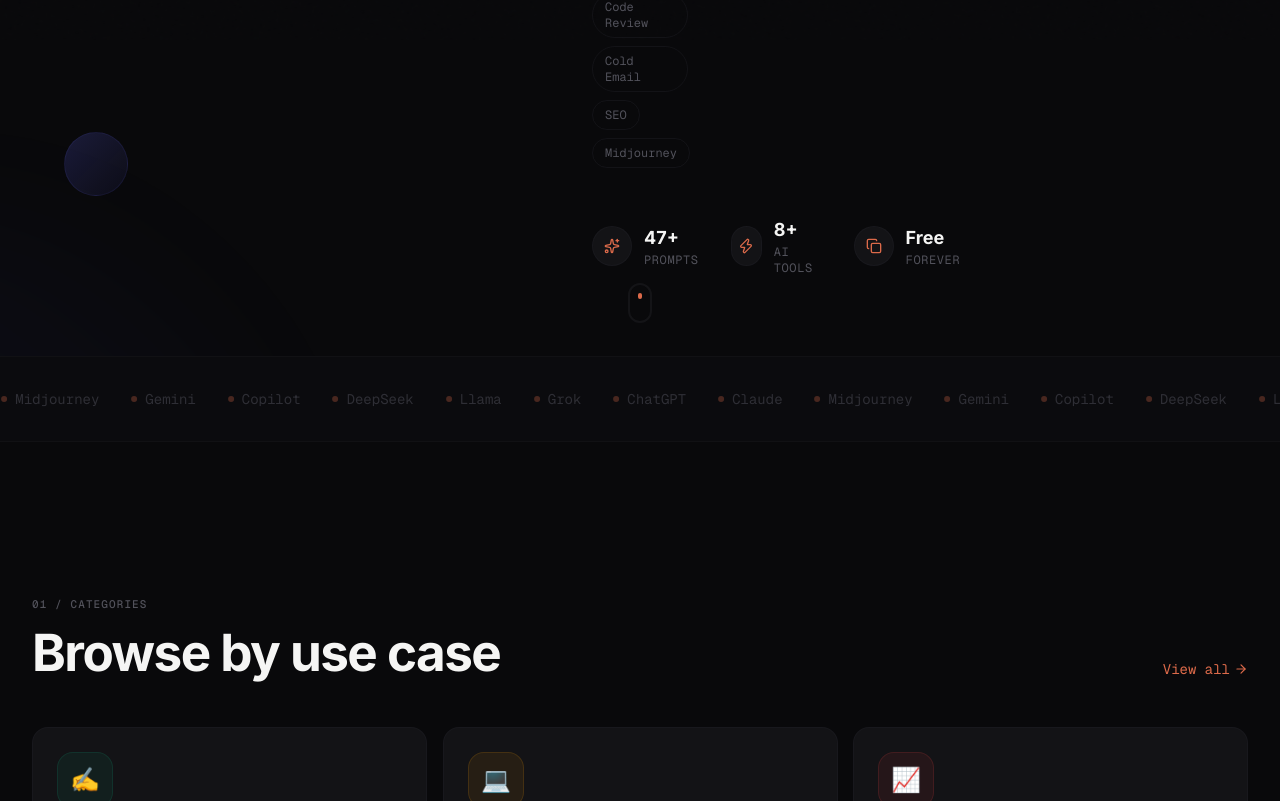
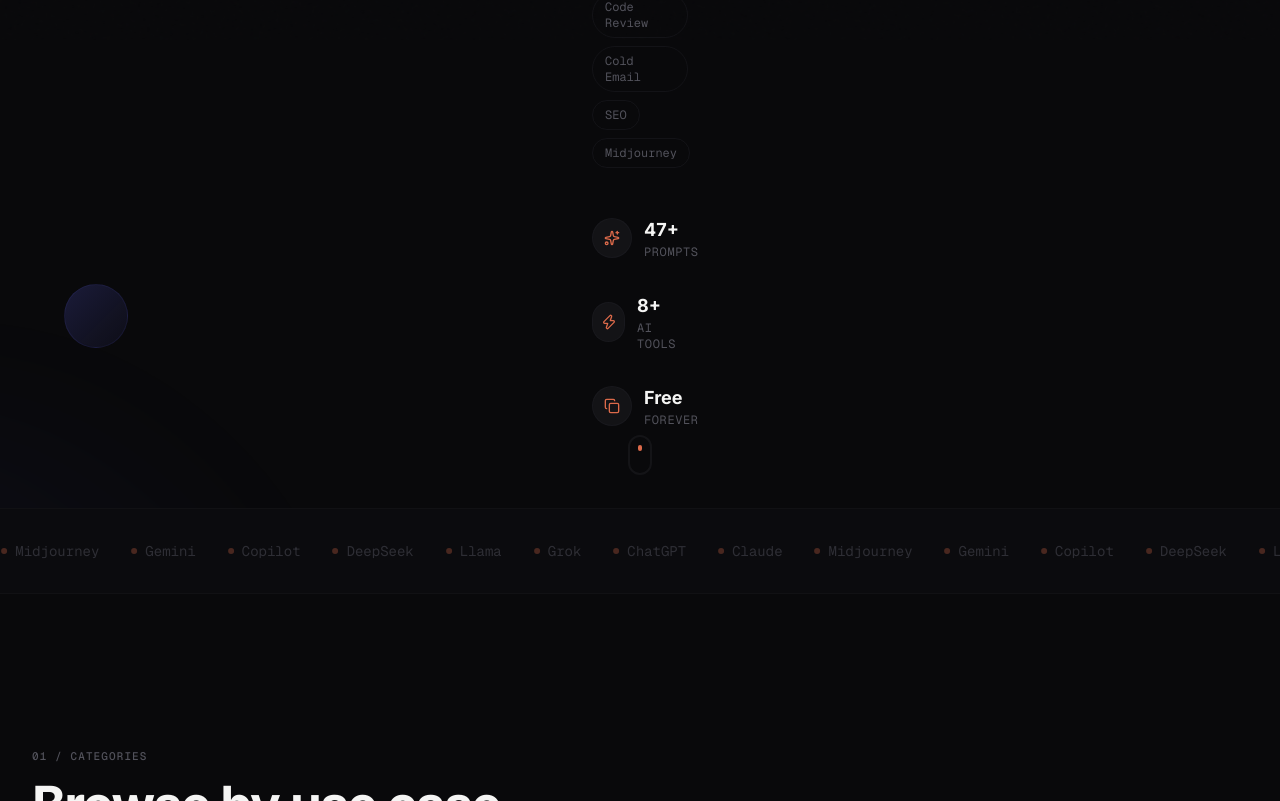
Before and after one commit to sinzo8771-prog/Prompt-Vault, a Next.js app: page / in a window 1280 px wide. Shown: the part 1480-2281 px from the top of the page. Built offline with nearby package versions, Linux system fonts and the light colour scheme; no server answers.

Commit message:
fix: Hero section - extract useTransform to separate component, improve responsive stats layout

```diff
--- a/src/app/page.tsx
+++ b/src/app/page.tsx
@@ -9,7 +9,7 @@
 import { CategoryCard } from "@/components/CategoryCard";
 import { ScrollReveal } from "@/components/ScrollReveal";
 import Link from "next/link";
-import { ArrowRight, Sparkles, Zap, Globe } from "lucide-react";
+import { ArrowRight, Sparkles, Zap, Globe, Heart } from "lucide-react";
 
 export const revalidate = 60;
 
@@ -198,6 +198,3 @@
     </>
   );
 }
-
-// Need to import Heart
-import { Heart } from "lucide-react";
--- a/src/components/Hero.tsx
+++ b/src/components/Hero.tsx
@@ -1,13 +1,30 @@
 "use client";
 
-import { useRef, useEffect } from "react";
+import { useRef, useEffect, useMemo } from "react";
 import Link from "next/link";
-import { motion, useScroll, useTransform, useSpring } from "framer-motion";
+import { motion, useScroll, useTransform, useSpring, type MotionValue } from "framer-motion";
 import { Sparkles, Zap, Copy } from "lucide-react";
 import { SearchBar } from "./SearchBar";
 
 interface HeroProps {
   promptCount: number;
+}
+
+function FloatingElement({
+  scrollYProgress,
+  from,
+  to,
+  className,
+  style,
+}: {
+  scrollYProgress: MotionValue<number>;
+  from: number[];
+  to: number[];
+  className: string;
+  style?: React.CSSProperties;
+}) {
+  const y = useTransform(scrollYProgress, from, to);
+  return <motion.div style={{ y, ...style }} className={className} />;
 }
 
 export function Hero({ promptCount }: HeroProps) {
@@ -18,7 +35,7 @@
   });
 
   // Smooth spring for mouse following
-  const springConfig = { damping: 25, stiffness: 150 };
+  const springConfig = useMemo(() => ({ damping: 25, stiffness: 150 }), []);
   const mouseX = useSpring(0, springConfig);
   const mouseY = useSpring(0, springConfig);
 
@@ -30,7 +47,6 @@
       const y = (clientY / innerHeight - 0.5) * 20;
       mouseX.set(x);
       mouseY.set(y);
-
     };
 
     window.addEventListener("mousemove", handleMouseMove);
@@ -93,12 +109,16 @@
       />
 
       {/* Floating decorative elements */}
-      <motion.div
-        style={{ y: useTransform(scrollYProgress, [0, 1], [0, -50]) }}
+      <FloatingElement
+        scrollYProgress={scrollYProgress}
+        from={[0, 1]}
+        to={[0, -50]}
         className="absolute top-32 right-20 w-20 h-20 rounded-2xl bg-gradient-to-br from-accent/20 to-accent/5 border border-accent/10 animate-float hidden lg:block"
       />
-      <motion.div
-        style={{ y: useTransform(scrollYProgress, [0, 1], [0, -30]) }}
+      <FloatingElement
+        scrollYProgress={scrollYProgress}
+        from={[0, 1]}
+        to={[0, -30]}
         className="absolute bottom-40 left-16 w-16 h-16 rounded-full bg-gradient-to-br from-secondary/20 to-secondary/5 border border-secondary/10 animate-float hidden lg:block"
       />
 
@@ -164,7 +184,7 @@
 
           {/* Stats */}
           <motion.div variants={itemVariants}>
-            <div className="flex items-center gap-8">
+            <div className="flex flex-wrap items-center gap-6 sm:gap-8">
               {stats.map((stat) => (
                 <div key={stat.label} className="flex items-center gap-3">
                   <div className="w-10 h-10 rounded-xl bg-bg-card border border-border/50 flex items-center justify-center">
```
